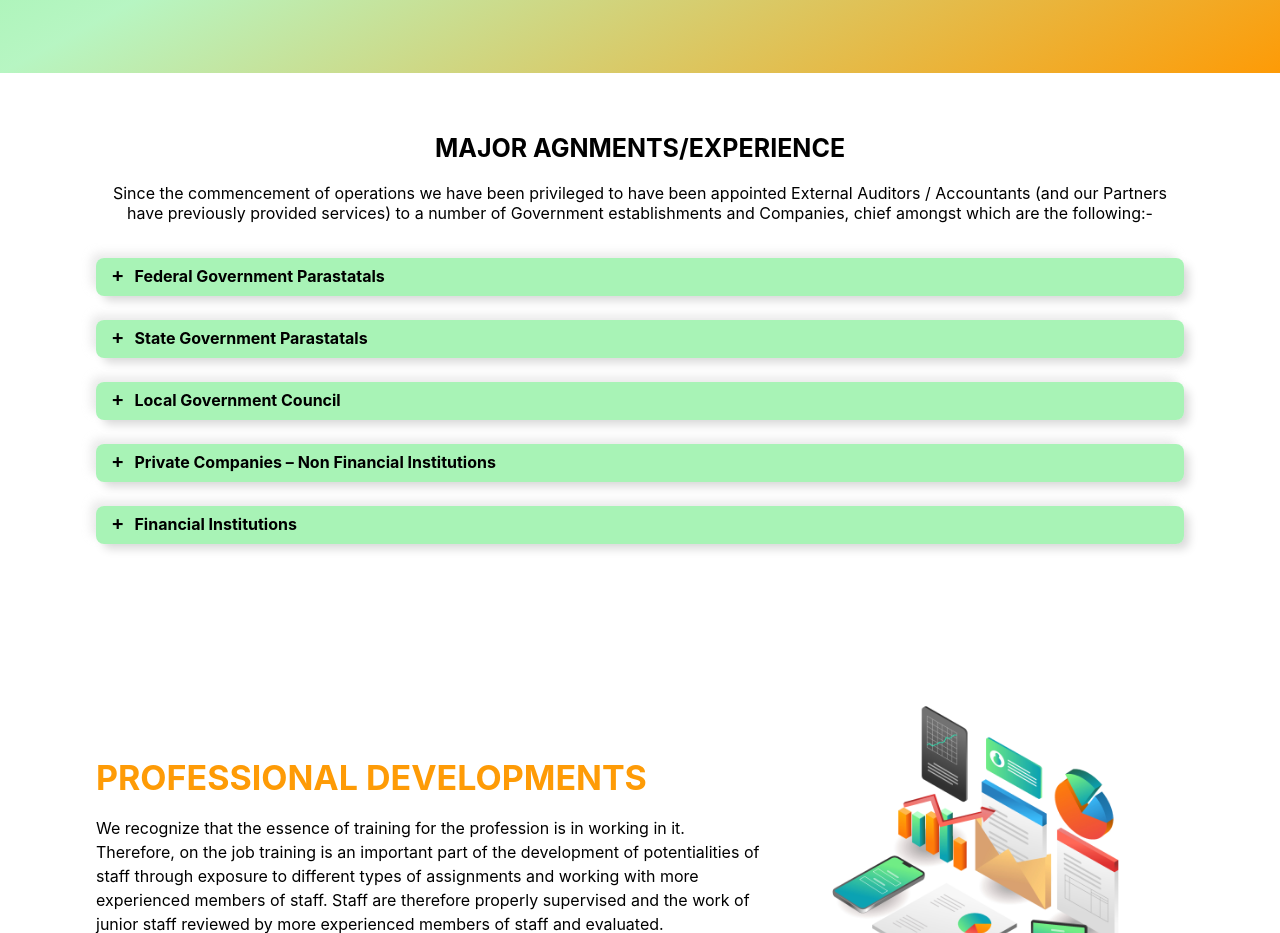
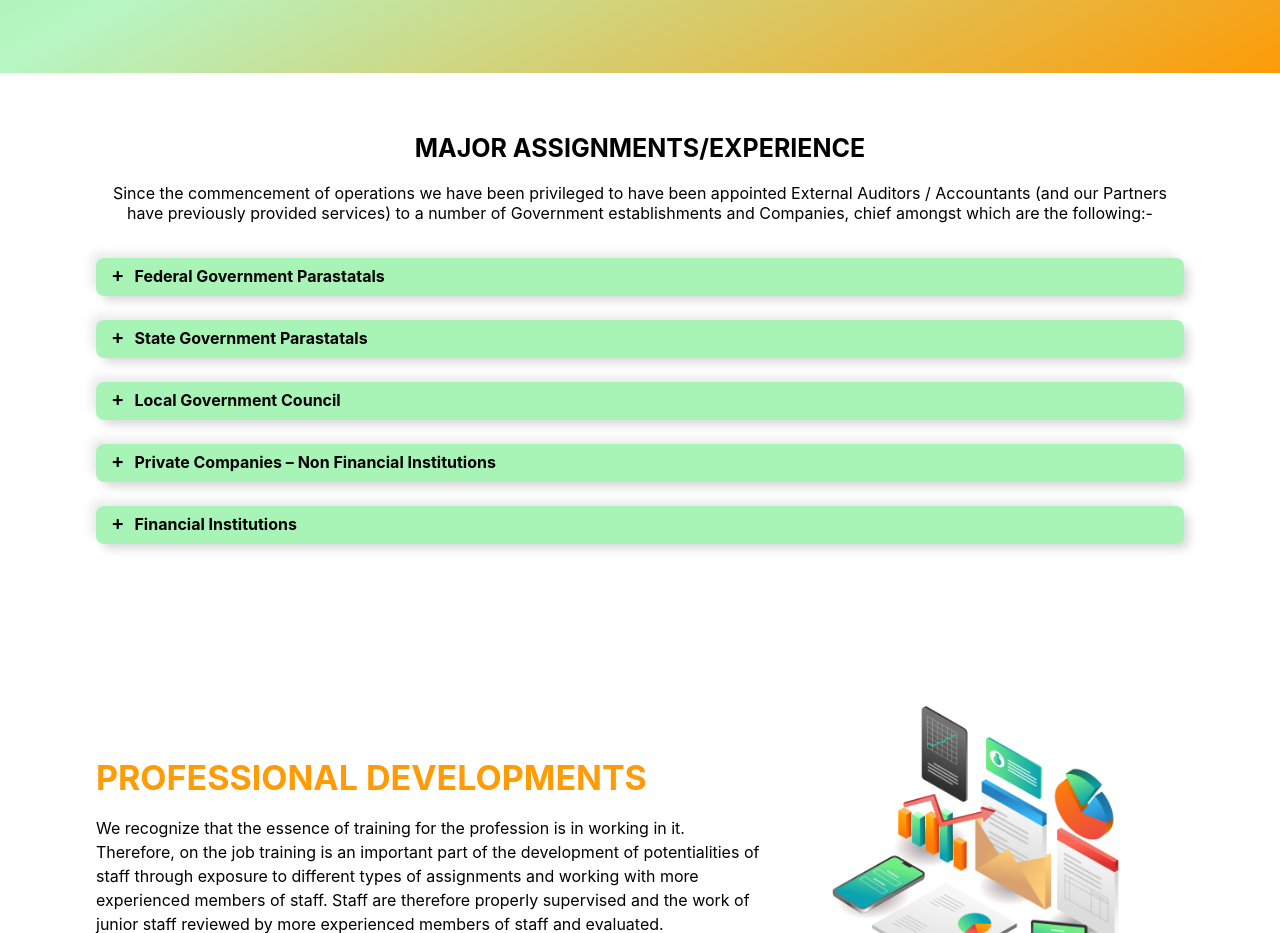
Before and after one commit to master-tecs/OKPANACHI, a Next.js app: page / in a window 1280 px wide. Shown: the part 2560-3493 px from the top of the page. Built offline with nearby package versions, Linux system fonts and the light colour scheme.

Commit message:
Minor change of content in Servises component.

```diff
--- a/components/Experince/index.jsx
+++ b/components/Experince/index.jsx
@@ -11,7 +11,7 @@ function Experince() {
           transition={{ delay: 0.15, type: "tween", duration: 0.15 }}
           initial={{ opacity: 0, y: 100 }}
         >
-          MAJOR AGNMENTS/EXPERIENCE
+          MAJOR ASSIGNMENTS/EXPERIENCE
         </motion.h1>
         <motion.p
           whileInView={{ opacity: 1, scale: 1 }}
--- a/styles/Nav.module.css
+++ b/styles/Nav.module.css
@@ -102,9 +102,13 @@
 }
 
 /* Additional */
-.nav .container .menuSm>a {
+.nav .container .menuSm>a, .open>a {
     display: flex;
     justify-content: center;
+    color: var(--color-dark);
+}
+
+.nav .container .menuSm>a:visited, .open>a:visited {
     color: var(--color-dark);
 }
 
```
